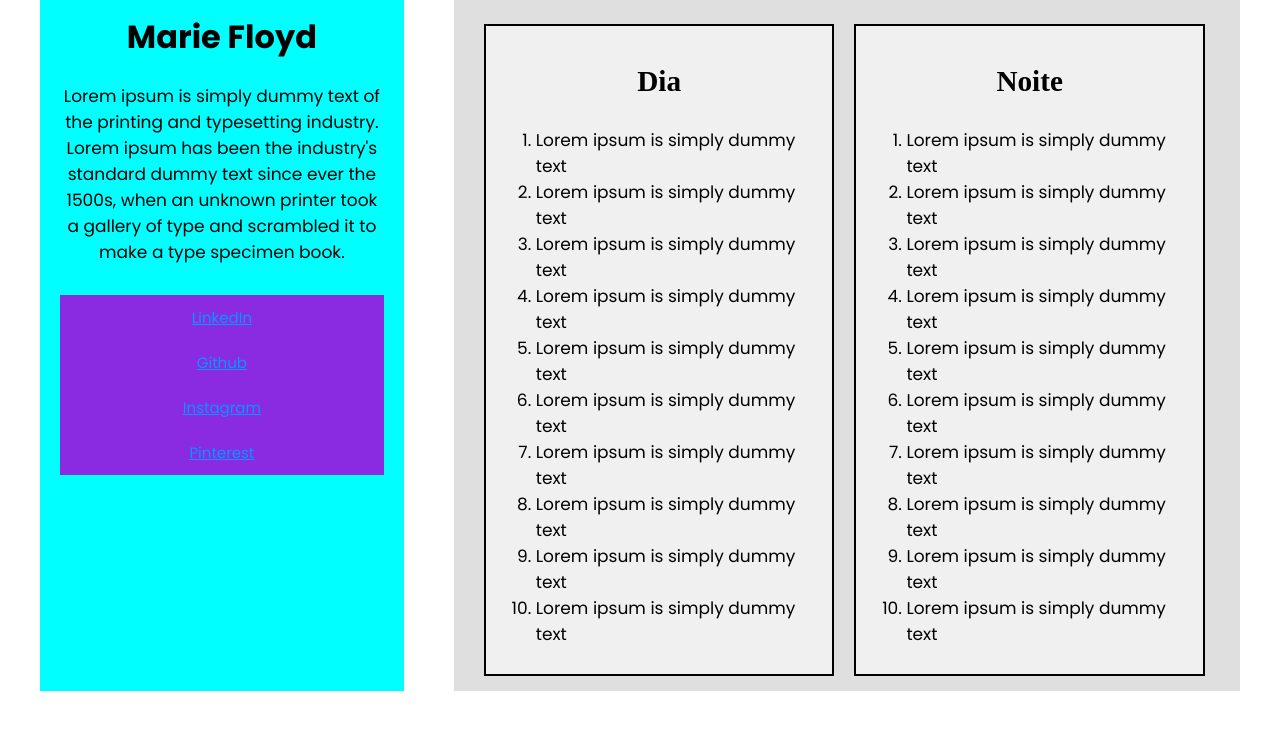
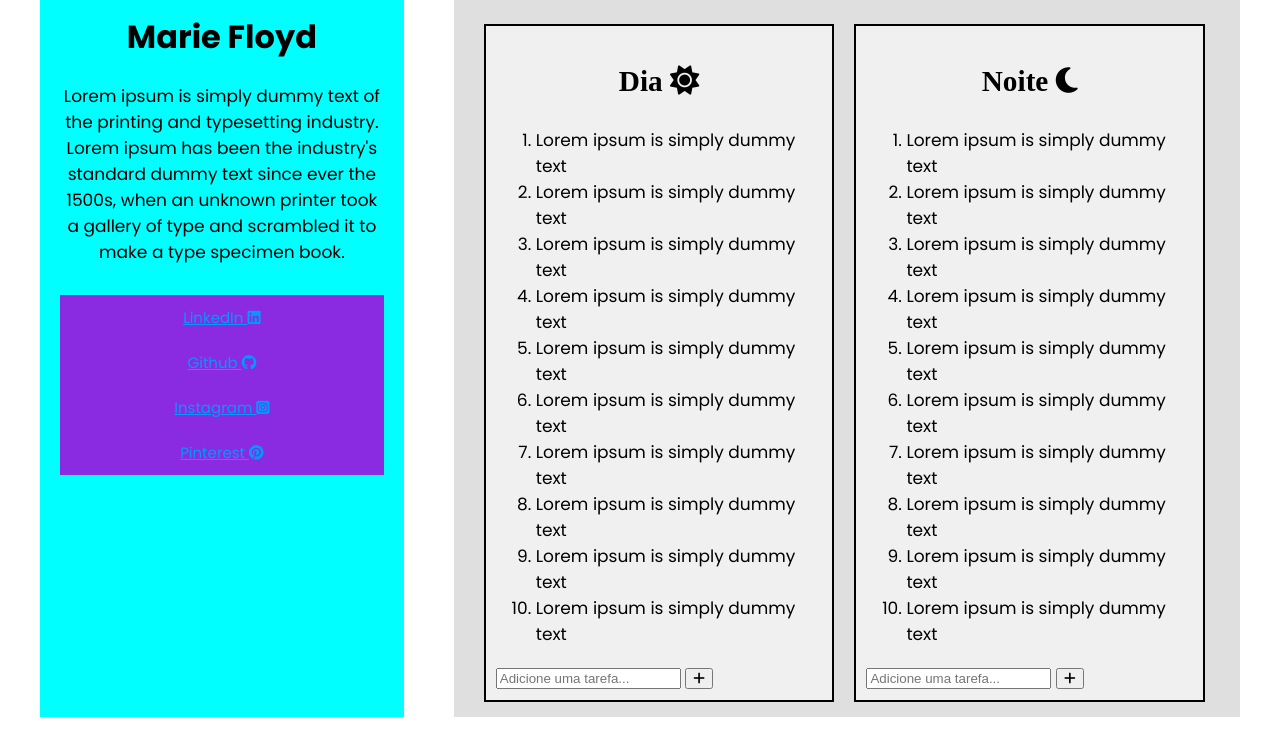
Before and after one commit to juliorodrigues07/task_list, a website: page public/index.html in a window 1280 px wide. Shown: the part 135-890 px from the top of the page. Drawn offline with Linux system fonts and the light colour scheme.

Commit message:
Feat: Added input fields and buttons to implement page's dinamic

```diff
--- a/public/index.html
+++ b/public/index.html
@@ -34,10 +34,10 @@
 
 				<!-- Bullet points list -->
 				<ul>
-                    <li><a href=”#”>LinkedIn</a></li>
-                    <li><a href=”#”>Github</a></li>
-                    <li><a href=”#”>Instagram</a></li>
-                    <li><a href=”#”>Pinterest</a></li>
+                    <li><a href=”#”>LinkedIn <i class="fa-brands fa-linkedin"></i></a></li>
+                    <li><a href=”#”>Github <i class="fa-brands fa-github"></i></a></li>
+                    <li><a href=”#”>Instagram <i class="fa-brands fa-square-instagram"></i></a></li>
+                    <li><a href=”#”>Pinterest <i class="fa-brands fa-pinterest"></i></a></li>
                 </ul>
 
             </div>
@@ -57,7 +57,9 @@
 
 					<section>
 						<div class="category">
-							<h3>Dia</h3>
+							<h3>
+								Dia <i class="fa-solid fa-sun"></i>
+							</h3>
 						</div>
 
 						<!-- Ordered list -->
@@ -73,6 +75,18 @@
 							<li>Lorem ipsum is simply dummy text</li>
 							<li>Lorem ipsum is simply dummy text</li>
 						</ol>
+
+						<div class="data-inputs">
+							<input  type="text"
+								id="new-day-task"
+								placeholder="Adicione uma tarefa..."
+								maxlength="50"
+							>
+							<button id="add-day">
+								<i class="fa-solid fa-plus"></i>
+							</button>
+						</div>
+
 					</section>
 
 				</div>
@@ -81,7 +95,9 @@
 
 					<section>
 						<div class="category">
-							<h3>Noite</h3>
+							<h3>
+								Noite <i class="fa-solid fa-moon"></i>
+							</h3>
 						</div>
 
 						<ol>
@@ -96,6 +112,18 @@
 							<li>Lorem ipsum is simply dummy text</li>
 							<li>Lorem ipsum is simply dummy text</li>
 						</ol>
+
+						<div class="data-inputs">
+							<input  type="text"
+							id="new-night-task"
+							placeholder="Adicione uma tarefa..."
+							maxlength="50"
+							>
+							<button id="add-night">
+								<i class="fa-solid fa-plus"></i>
+							</button>
+						</div>
+
 					</section>
 
 				</div>
```
